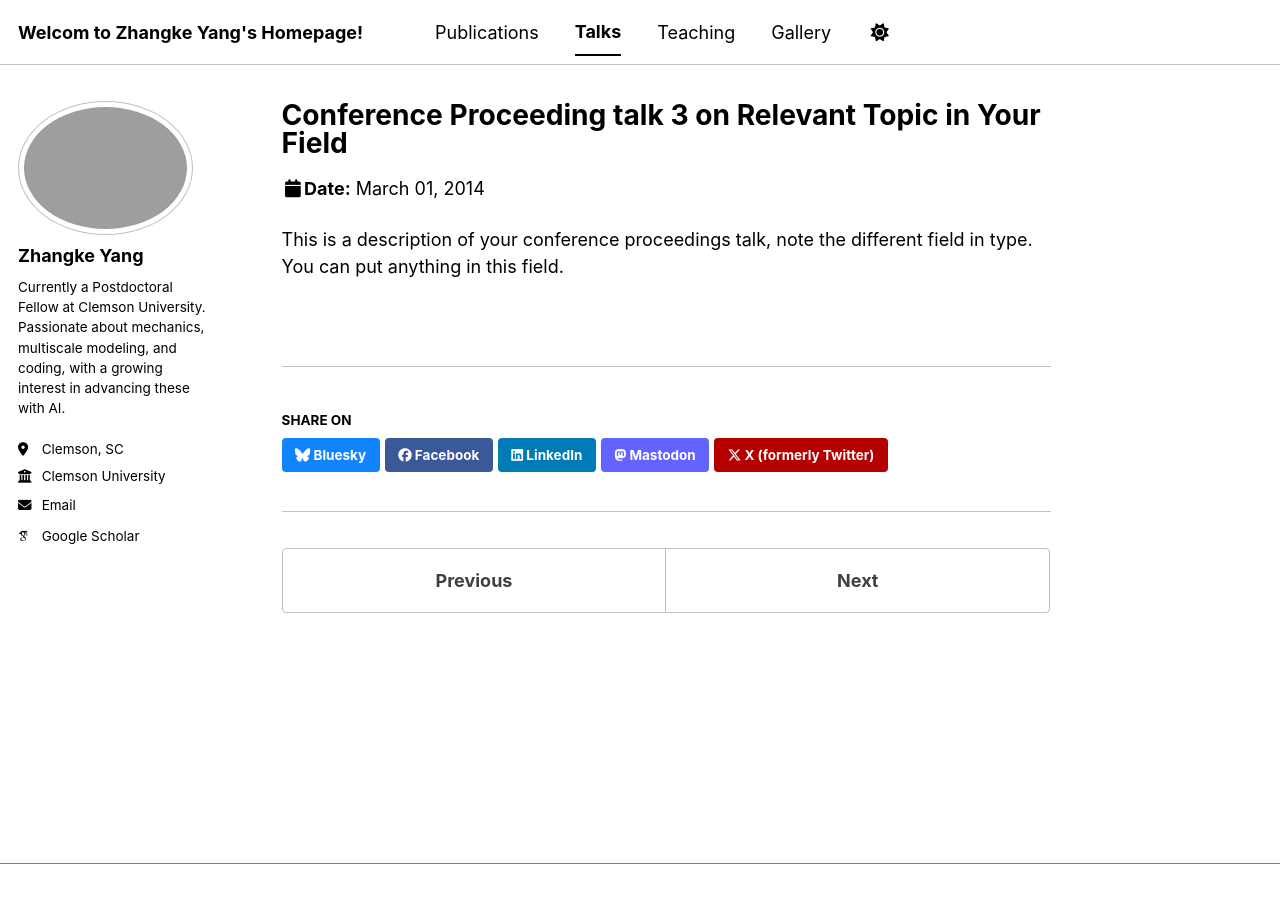
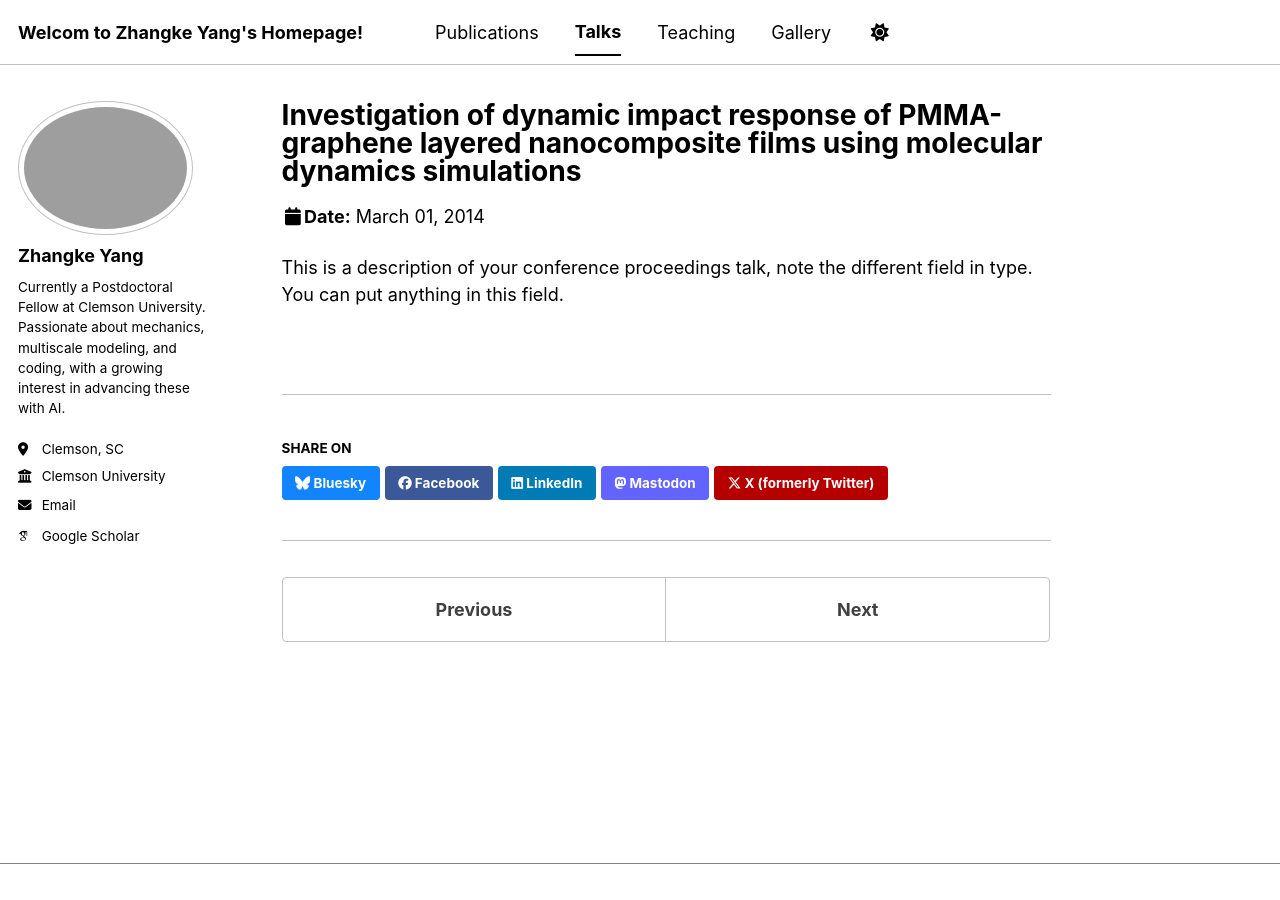
Before and after one commit to zkyang16/zkyang16.github.io, a Jekyll site: the page built from _talks/2014-03-01-talk-3.md, in a window 1280 px wide. Built offline with Jekyll 4.4.1, drawn with Linux system fonts in a browser that asks for light colours; some web fonts are replaced; a script bundle is joined from its source files by our own code; library files that are not in the unit come from our copies.

Commit message:
Update 2014-03-01-talk-3.md

```diff
--- a/_talks/2014-03-01-talk-3.md
+++ b/_talks/2014-03-01-talk-3.md
@@ -1,5 +1,5 @@
 ---
-title: "Conference Proceeding talk 3 on Relevant Topic in Your Field"
+title: "Investigation of dynamic impact response of PMMA-graphene layered nanocomposite films using molecular dynamics simulations"
 collection: talks
 type: "Conference proceedings talk"
 permalink: /talks/2014-03-01-talk-3
```
